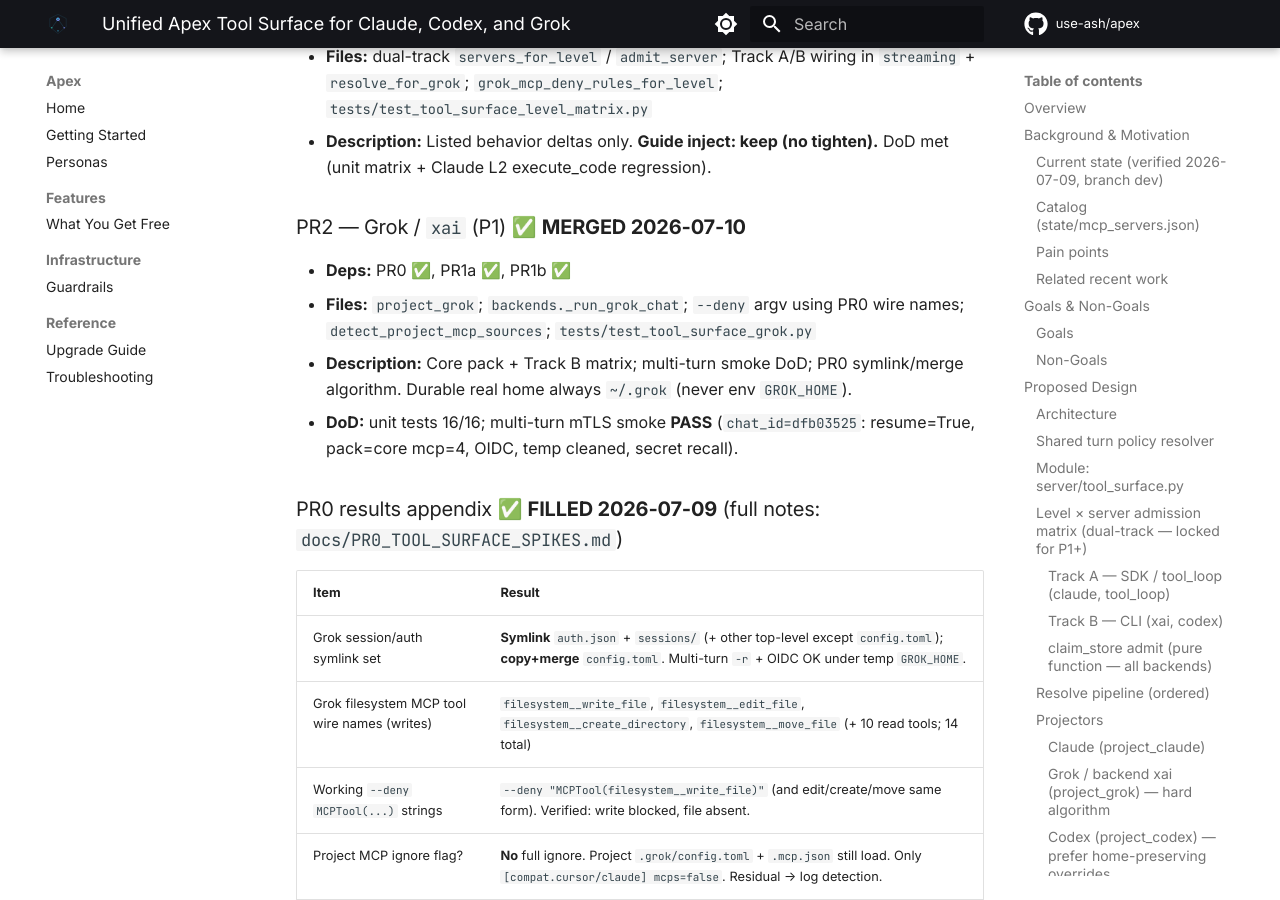
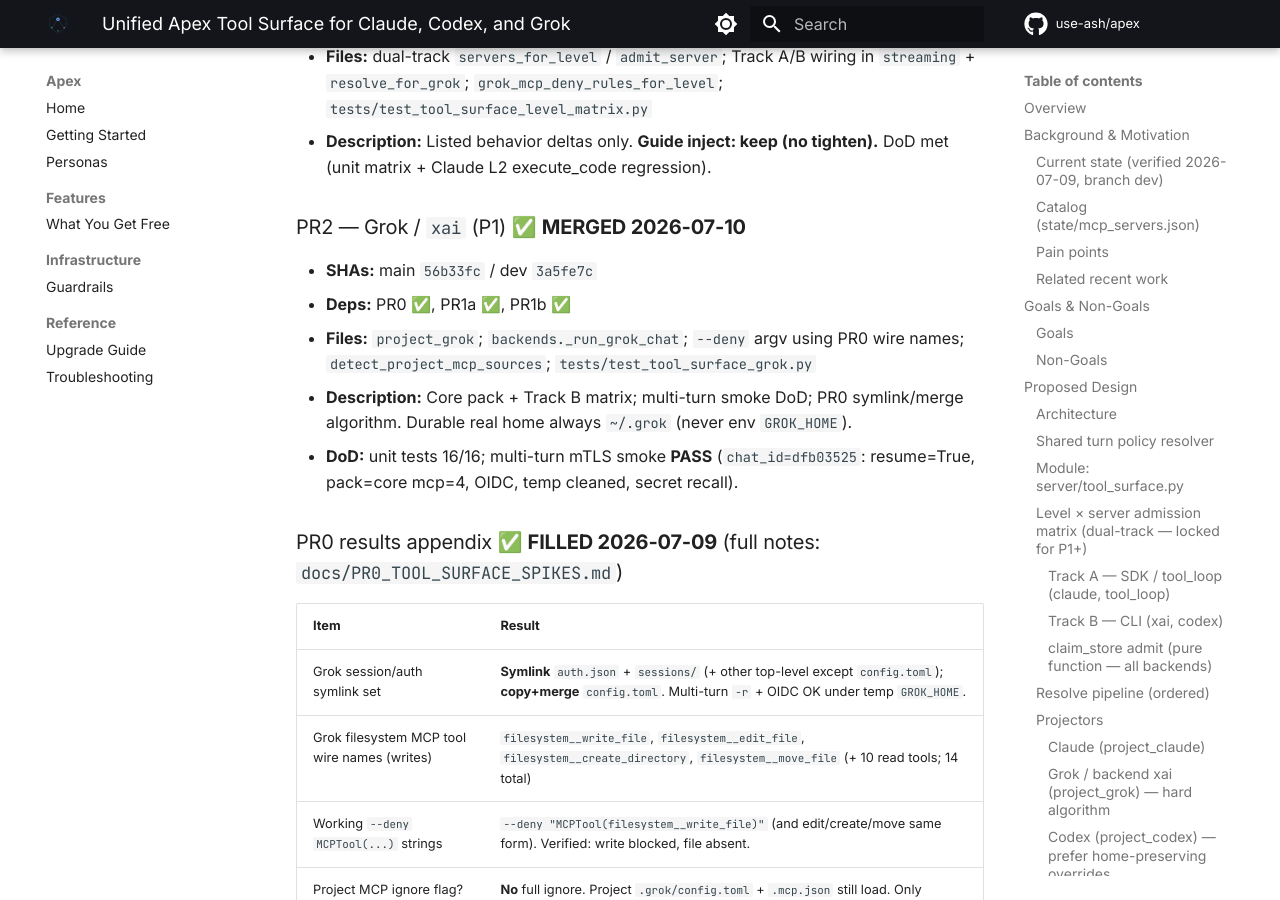
Before and after one commit to use-ash/apex, an MkDocs documentation site: the page built from docs/UNIFIED_TOOL_SURFACE_DESIGN.md, in a window 1280 px wide and 900 px high, scrolled down 26644 px. Built offline with MkDocs 1.6.1 and Material for MkDocs 9.7.7, drawn with Linux system fonts in a browser that asks for light colours; comment, search, counter and statistics services are not loaded.

Commit message:
docs(tools): record PR2 main/dev SHAs

```diff
--- a/docs/UNIFIED_TOOL_SURFACE_DESIGN.md
+++ b/docs/UNIFIED_TOOL_SURFACE_DESIGN.md
@@ -791,6 +791,7 @@
 - **Description:** Listed behavior deltas only. **Guide inject: keep (no tighten).** DoD met (unit matrix + Claude L2 execute_code regression).
 
 ### PR2 — Grok / `xai` (P1) ✅ **MERGED 2026-07-10**
+- **SHAs:** main `56b33fc` / dev `3a5fe7c`
 - **Deps:** PR0 ✅, PR1a ✅, PR1b ✅
 - **Files:** `project_grok`; `backends._run_grok_chat`; `--deny` argv using PR0 wire names; `detect_project_mcp_sources`; `tests/test_tool_surface_grok.py`
 - **Description:** Core pack + Track B matrix; multi-turn smoke DoD; PR0 symlink/merge algorithm. Durable real home always `~/.grok` (never env `GROK_HOME`).
```
